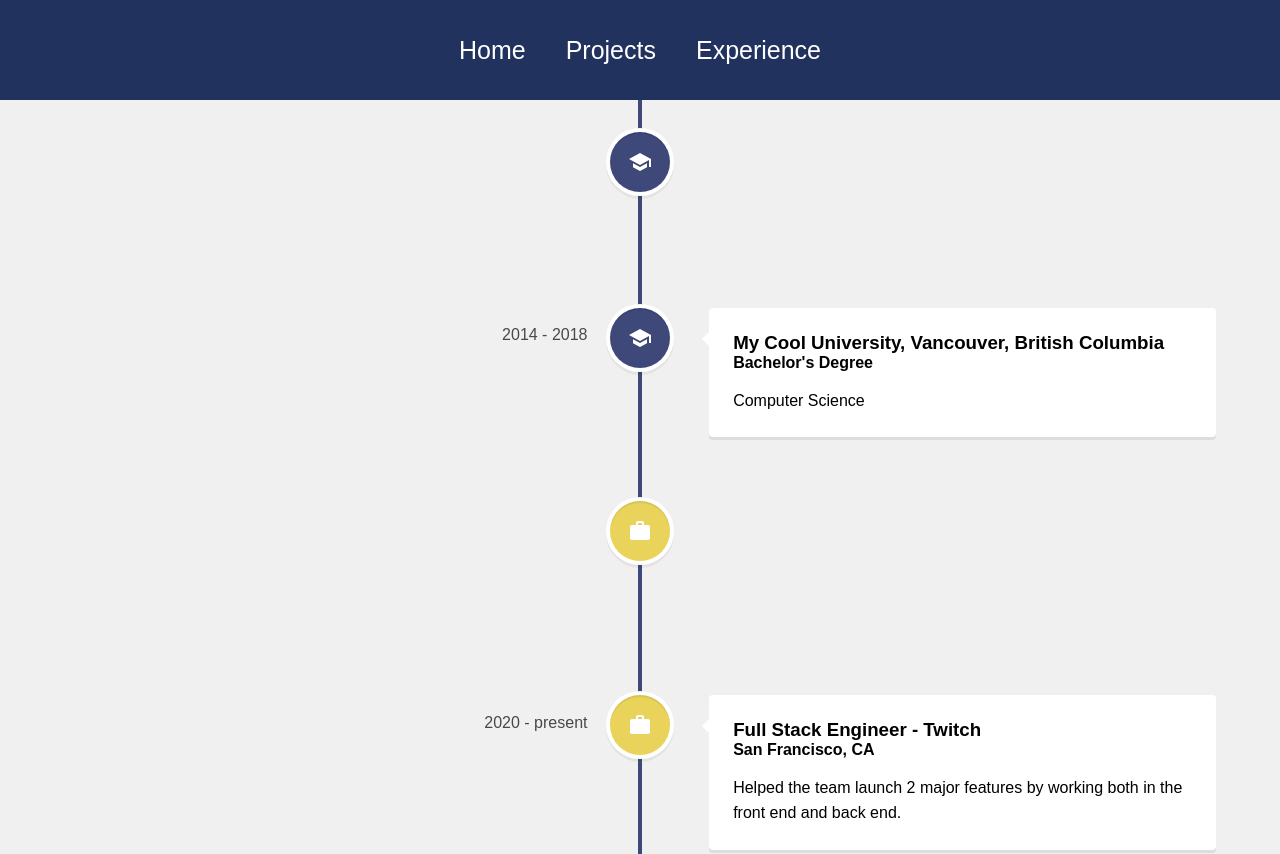
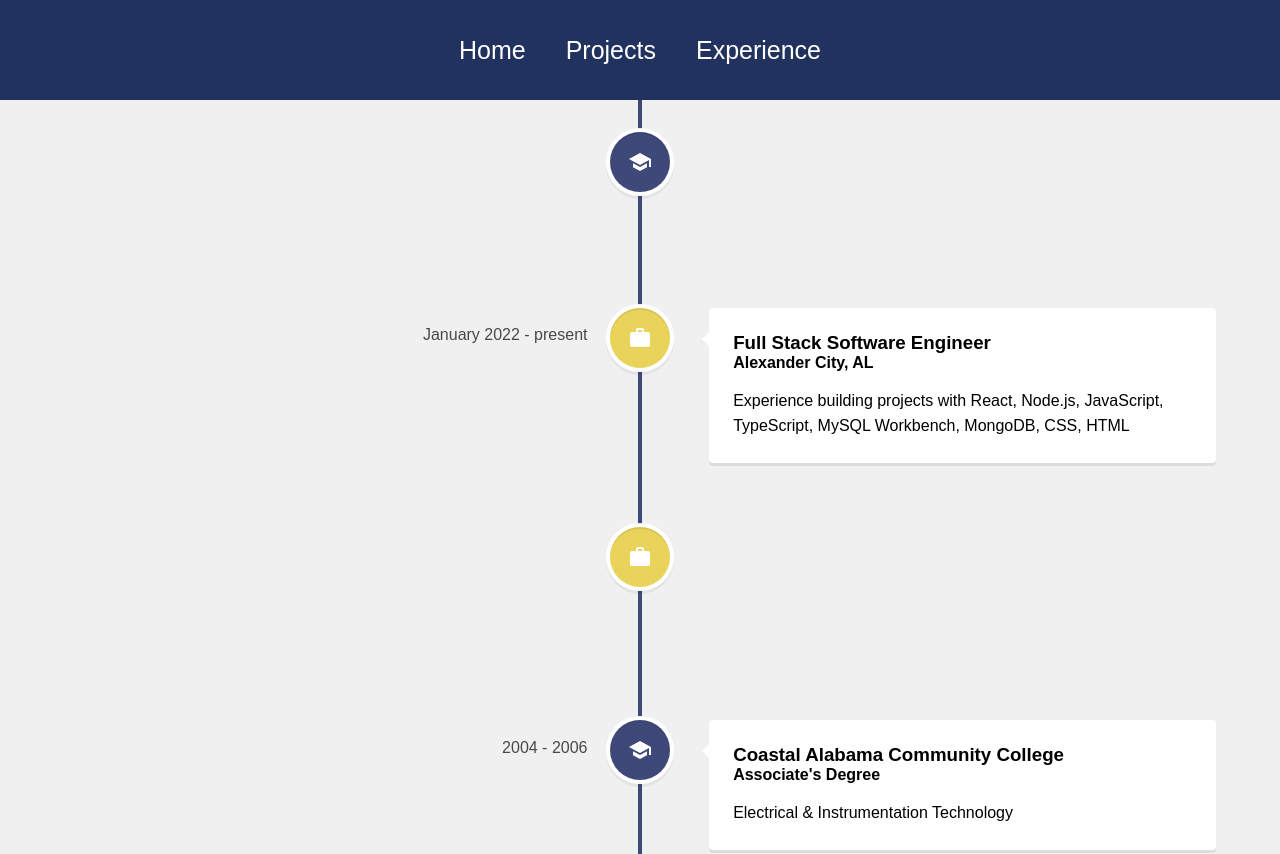
Before and after one commit to Adam3192/Personal-Portfolio, a React (Create React App) app: page /experience in a window 1280 px wide. Shown: the top 854 px of the page. Built offline with nearby package versions, Linux system fonts and the light colour scheme.

Commit message:
updates and styling

```diff
--- a/src/helpers/ProjectList.js
+++ b/src/helpers/ProjectList.js
@@ -21,6 +21,7 @@ export const ProjectList = [
     href: 'https://youtu.be/0KvGnfs7xQw',
     src: 'https://cdn.loom.com/sessions/thumbnails/f0204ac2ed1943eb880031fed8bf1032-with-play.gif',
     github: 'https://github.com/Adam3192/Task-Management-App',
+    description: 'Task Lisk App built using Ionic framework. Users can add a task, delete a task and also mark tasks as complete or incomplete!'
   },
 
   {
@@ -29,7 +30,8 @@ export const ProjectList = [
     skills: 'React, Node.js, MySQL, Express',
     href: 'https://youtu.be/0MXagvF3Q3E',
     src: 'https://cdn.loom.com/sessions/thumbnails/fabfbb6383c94cc98d21662fa323cd10-with-play.gif',
-    github: 'https://github.com/Adam3192/Pet-Adoption-Website'
+    github: 'https://github.com/Adam3192/Pet-Adoption-Website',
+    description: 'Users can add a new pet, view all existing pets, view a single pet, edit a pet and delete a pet!'
   },
 
   {
--- a/src/pages/Experience.js
+++ b/src/pages/Experience.js
@@ -4,8 +4,8 @@ import {
   VerticalTimelineElement,
 } from 'react-vertical-timeline-component'
 import 'react-vertical-timeline-component/style.min.css'
-import SchoolIcon from '@material-ui/icons/School';
-import WorkIcon from '@material-ui/icons/Work';
+import SchoolIcon from '@material-ui/icons/School'
+import WorkIcon from '@material-ui/icons/Work'
 
 function Experience() {
   return (
@@ -13,7 +13,7 @@ function Experience() {
       <VerticalTimeline lineColor="#3e497a">
         <VerticalTimelineElement
           className="vertical-timeline-element--education"
-          date="March 2021 - January 2022"
+          date="March 2022 - January 2023"
           iconStyle={{ background: '#3e497a', color: '#fff' }}
           icon={<SchoolIcon />}
         >
@@ -24,53 +24,53 @@ function Experience() {
           </h3>
           <p>Full Stack Web Developer Certification</p>
         </VerticalTimelineElement>
+
+        <VerticalTimelineElement
+          className="vertical-timeline-element--work"
+          date="January 2022 - present"
+          iconStyle={{ background: '#e9d35b', color: '#fff' }}
+          icon={<WorkIcon />}
+        >
+          <h3 className="vertical-timeline-element-title">
+            Full Stack Software Engineer
+          </h3>
+          <h4 className="vertical-timeline-element-subtitle">
+            Alexander City, AL
+          </h4>
+          <p>
+            Experience building projects with React, Node.js, JavaScript,
+            TypeScript, MySQL Workbench, MongoDB, CSS, HTML
+          </p>
+        </VerticalTimelineElement>
+
+        <VerticalTimelineElement
+          className="vertical-timeline-element--work"
+          date="July 2006 - March 2022"
+          iconStyle={{ background: '#e9d35b', color: '#fff' }}
+          icon={<WorkIcon />}
+        >
+          <h3 className="vertical-timeline-element-title">
+            Robot & PLC programmer - HMMA
+          </h3>
+          <h4 className="vertical-timeline-element-subtitle">Montgomery, AL</h4>
+          <p>Programming & maintenance of 17 Fanuc robots</p>
+        </VerticalTimelineElement>
+
         <VerticalTimelineElement
           className="vertical-timeline-element--education"
-          date="2014 - 2018"
+          date="2004 - 2006"
           iconStyle={{ background: '#3e497a', color: '#fff' }}
           icon={<SchoolIcon />}
         >
           <h3 className="vertical-timeline-element-title">
-            My Cool University, Vancouver, British Columbia
+            Coastal Alabama Community College
           </h3>
 
           <h4 className="vertical-timeline-element-subtitle">
-            Bachelor's Degree
+            Associate's Degree
           </h4>
 
-          <p> Computer Science</p>
-        </VerticalTimelineElement>
-        <VerticalTimelineElement
-          className="vertical-timeline-element--work"
-          date="2018 - 2020"
-          iconStyle={{ background: '#e9d35b', color: '#fff' }}
-          icon={<WorkIcon />}
-        >
-          <h3 className="vertical-timeline-element-title">
-            Back End Engineer - Google
-          </h3>
-          <h4 className="vertical-timeline-element-subtitle">
-            San Francisco, CA
-          </h4>
-          <p>Developed the backend infrastructure for 3 projects.</p>
-        </VerticalTimelineElement>
-
-        <VerticalTimelineElement
-          className="vertical-timeline-element--work"
-          date="2020 - present"
-          iconStyle={{ background: '#e9d35b', color: '#fff' }}
-          icon={<WorkIcon />}
-        >
-          <h3 className="vertical-timeline-element-title">
-            Full Stack Engineer - Twitch
-          </h3>
-          <h4 className="vertical-timeline-element-subtitle">
-            San Francisco, CA
-          </h4>
-          <p>
-            Helped the team launch 2 major features by working both in the front
-            end and back end.
-          </p>
+          <p> Electrical & Instrumentation Technology</p>
         </VerticalTimelineElement>
       </VerticalTimeline>
     </div>
--- a/src/styles/Footer.css
+++ b/src/styles/Footer.css
@@ -24,7 +24,7 @@
 @media (orientation: landscape) and (max-width: 1400px) {
   .footer {
     width: 100%;
-    height: 100px;
+    height: 125px;
     background: #21325e;
     display: flex;
     justify-content: center;
@@ -67,5 +67,6 @@
 @media only screen and (max-width: 395px) {
   .footer {
     margin-top: 5px;
+    height: 200px;
   }
 }
--- a/src/styles/Home.css
+++ b/src/styles/Home.css
@@ -56,9 +56,13 @@
  font-size: 20px;
 }
 
-@media only screen and (max-width: 600px) {
+@media (orientation: landscape) and (max-width: 850px) {
+
+  .about {
+    height: 300px;
+  }
   .about h2 {
-   font-size: 40px;
+    font-size: 50px;
   }
 
   .about .prompt {
@@ -101,3 +105,53 @@
    font-size: 30px;
  }
 }
+
+@media only screen and (max-width: 600px) {
+  .about h2 {
+    font-size: 40px;
+  }
+
+  .about .prompt {
+    margin-top: 10px;
+    font-size: 20px;
+    width: 80%;
+  }
+
+  .skills {
+    text-align: center;
+  }
+  .list {
+    padding: 0;
+  }
+
+  .skills h2 {
+    font-size: 30px;
+  }
+ }
+
+@media only screen and (max-width: 395px) {
+  .about {
+    height: 40vh;
+  }
+
+  .about h2 {
+    font-size: 40px;
+  }
+
+  .about .prompt {
+    margin-top: 10px;
+    font-size: 20px;
+    width: 80%;
+  }
+
+  .skills {
+    text-align: center;
+  }
+  .list {
+    padding: 0;
+  }
+
+  .skills h2 {
+    font-size: 30px;
+  }
+ }
--- a/src/styles/Projects.css
+++ b/src/styles/Projects.css
@@ -52,6 +52,12 @@
   font-size: 25px;
 }
 
+@media only screen and (max-width: 1600px) {
+  .projectList {
+    width: 90%;
+  }
+}
+
 @media only screen and (max-width: 1300px) {
   .projectList {
     grid-template-columns: 1fr 1fr;
```
Lines whose indentation alone changed are shown as unchanged.
